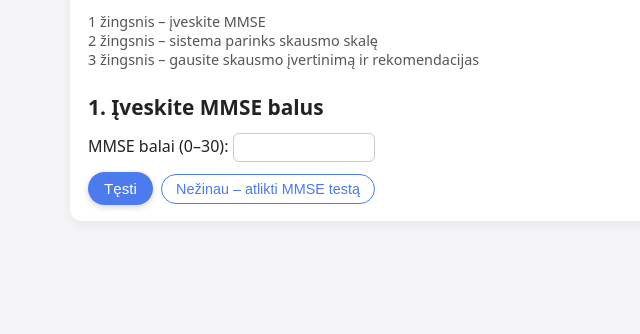
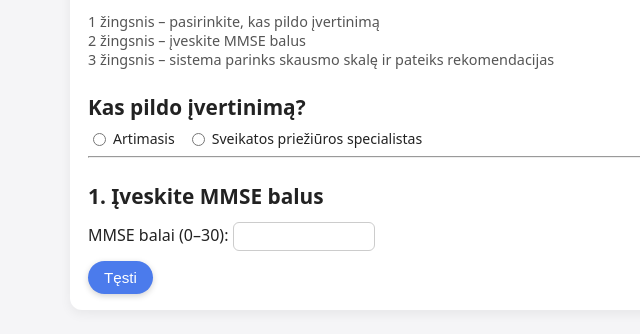
Before and after one commit to projesk/paincarelt, a plain HTML site: page index.html in a window 1280 px wide. Shown: the part 110-444 px from the top of the page, without its empty margins (70-710 px from the left). Drawn offline with Linux system fonts and the light colour scheme.

Commit message:
Update index.html

```diff
--- a/index.html
+++ b/index.html
@@ -235,10 +235,24 @@
   <div class="card">
     <h1>PainCare LT</h1>
     <p class="hint">
-        1 žingsnis – įveskite MMSE<br>
-        2 žingsnis – sistema parinks skausmo skalę<br>
-        3 žingsnis – gausite skausmo įvertinimą ir rekomendacijas
+      1 žingsnis – pasirinkite, kas pildo įvertinimą<br>
+      2 žingsnis – įveskite MMSE balus<br>
+      3 žingsnis – sistema parinks skausmo skalę ir pateiks rekomendacijas
     </p>
+
+    <h2>Kas pildo įvertinimą?</h2>
+    <div class="radio-group">
+      <label>
+        <input type="radio" name="role" value="relative" onclick="setRole('relative')">
+        Artimasis
+      </label>
+      <label>
+        <input type="radio" name="role" value="hcp" onclick="setRole('hcp')">
+        Sveikatos priežiūros specialistas
+      </label>
+    </div>
+
+    <hr>
 
     <h2>1. Įveskite MMSE balus</h2>
     <label>
@@ -247,10 +261,14 @@
     </label>
 
     <button class="primary-btn" onclick="handleStartWithMmse()">Tęsti</button>
-      <button class="secondary-btn" onclick="goToMmseForm()">Nežinau – atlikti MMSE testą</button>
+
+    <!-- Šitam mygtukui pridedam ID ir iš karto paslepiam -->
+    <button id="btn-mmse-test" class="secondary-btn" style="display:none;"
+            onclick="goToMmseForm()">
+      Nežinau – atlikti MMSE testą
+    </button>
   </div>
 </div>
-
 
   <!-- ========================================= -->
   <!--                MMSE FORMA                 -->
@@ -614,6 +632,22 @@
 
 <script>
   let currentMmseScore = null;
+  let userRole = null; // 'relative' arba 'hcp'
+
+function setRole(role) {
+  userRole = role;
+  const mmseBtn = document.getElementById('btn-mmse-test');
+
+  if (!mmseBtn) return;
+
+  if (role === 'hcp') {
+    // Sveikatos priežiūros specialistas – rodom galimybę atlikti MMSE
+    mmseBtn.style.display = 'inline-block';
+  } else {
+    // Artimasis – MMSE testo atlikti negali, tik įvesti balą
+    mmseBtn.style.display = 'none';
+  }
+}
 
   function showScreen(id) {
     ['screen-start','screen-mmse','screen-scales'].forEach(s => {
@@ -624,13 +658,20 @@
   }
 
  function handleStartWithMmse() {
+  if (!userRole) {
+    alert('Pasirinkite, kas pildo įvertinimą: artimasis ar sveikatos priežiūros specialistas.');
+    return;
+  }
+
   const val = Number(document.getElementById('start-mmse').value);
   if (isNaN(val) || val < 0 || val > 30) {
     alert('Įveskite MMSE balus nuo 0 iki 30.');
     return;
   }
+
   currentMmseScore = val;
   routeByMmse(val);
+}
   }
 
   function goToMmseForm() {
@@ -765,7 +806,7 @@
       title: 'Padėti ant grindų', meaning: 'Atlieka 3-ią komandą.' },
 
     { id: 'read-close-eyes', idx: 28, section: 'Skaitymas',
-      title: 'Perskaito ir įvykdo „UŽDARYKITE AKIS“',
+      title: 'Perskaito ir įvykdo „UŽMERKITE AKIS“',
       meaning: 'Perskaito frazę ir trumpam užmerkia akis.' },
 
     { id: 'write-sentence', idx: 29, section: 'Rašymas',
```
Lines whose indentation alone changed are shown as unchanged.
